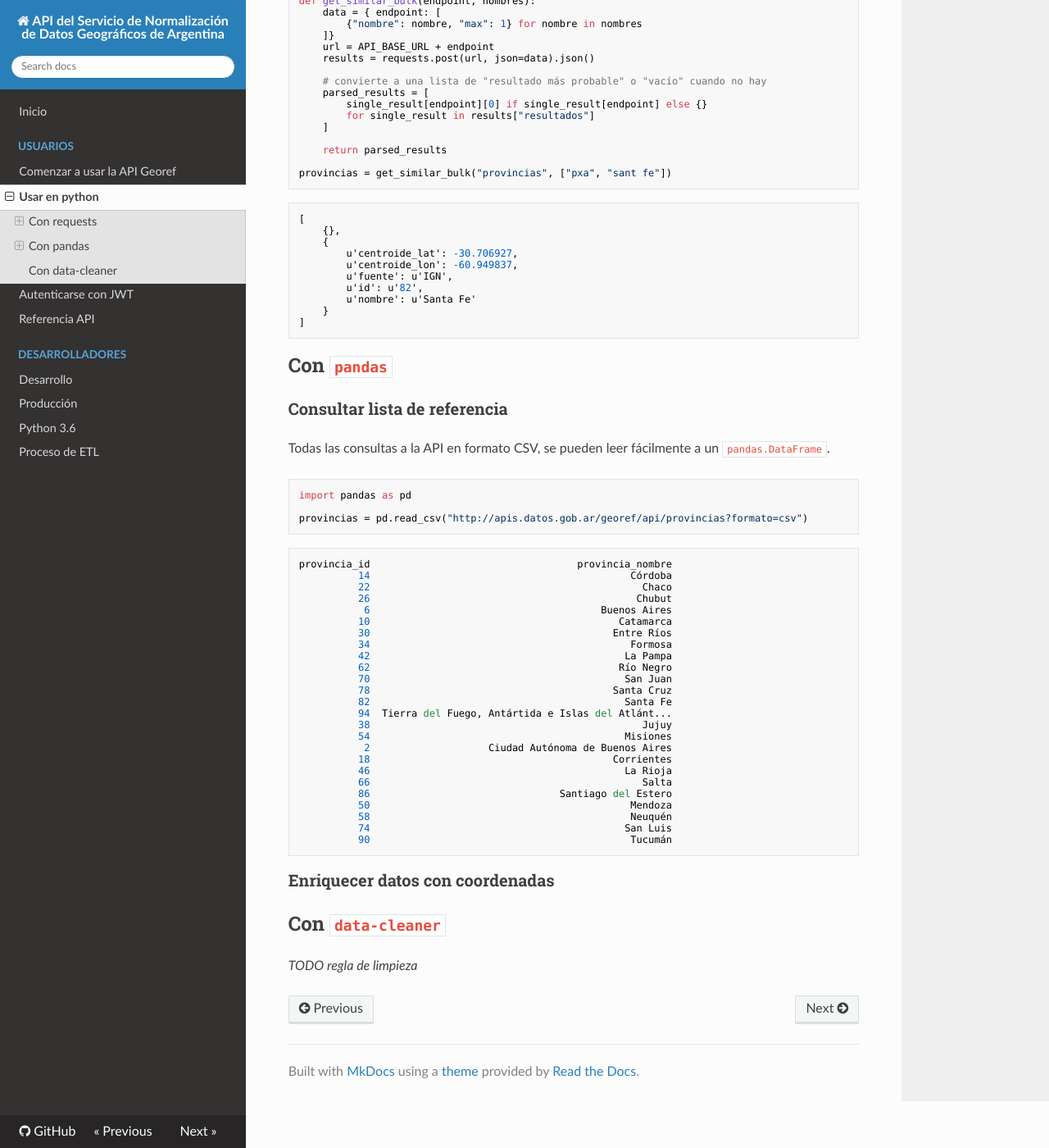
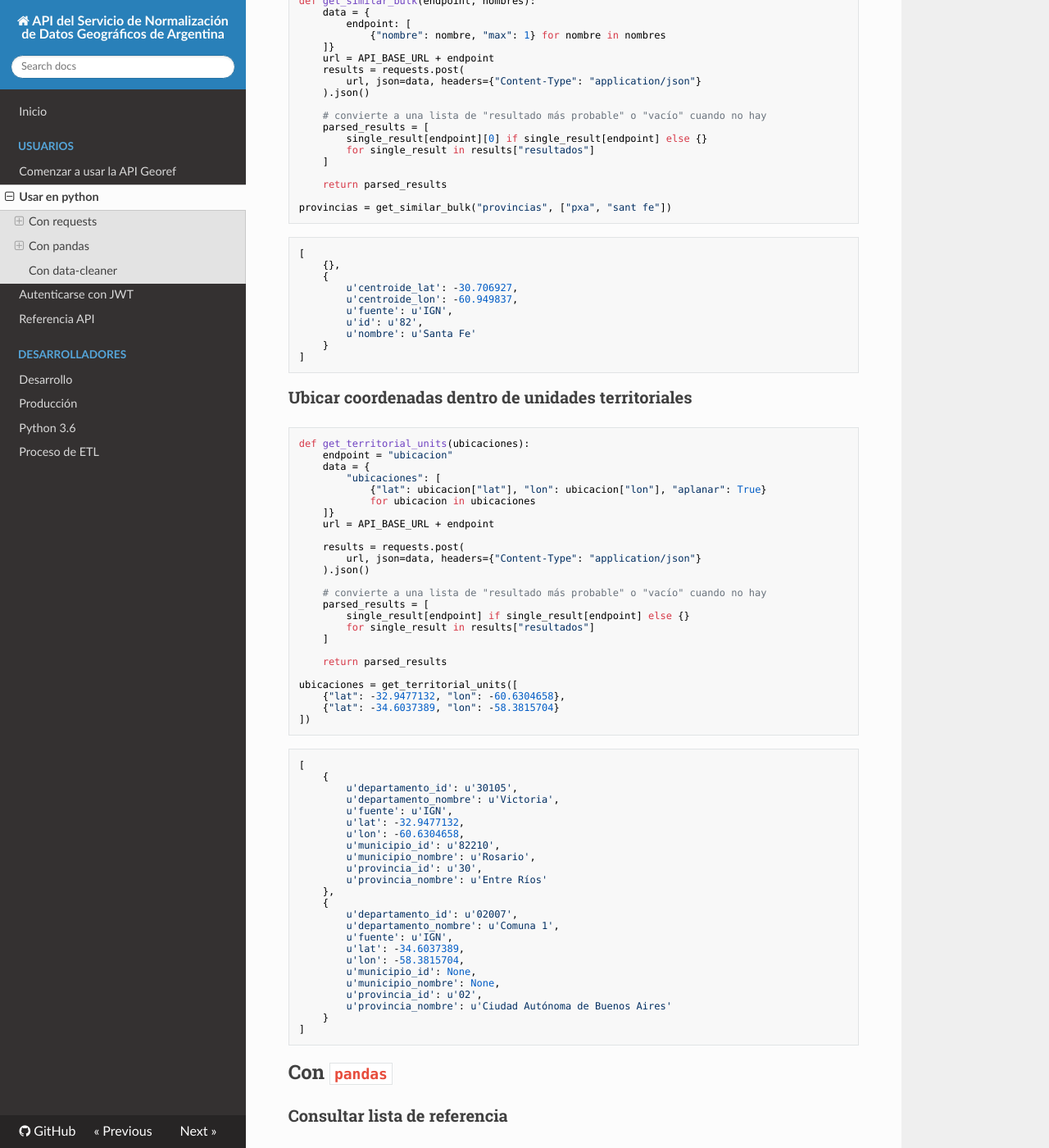
Before and after one commit to datosgobar/georef-ar-api, an MkDocs documentation site: the page built from docs/python_usage.md, in a window 1280 px wide and 1400 px high, scrolled down 671 px. Shown: the whole window at 82% size. Built offline with MkDocs 1.6.1, drawn with Linux system fonts in a browser that asks for light colours; nearby versions of some CDN libraries; some of the changed text lies outside the part shown.

Commit message:
Agrego ejemplo para ubicar coordenadas en unidades territoriales con python y requests.

````diff
--- a/docs/python_usage.md
+++ b/docs/python_usage.md
@@ -18,7 +18,7 @@ def get_similar(endpoint, nombre, **kwargs):
 provincias = get_similar("provincias", "San Juan")
 ```
 
-```json
+```python
 [{
     u'centroide_lat': -30.865368,
     u'centroide_lon': -68.889491,
@@ -32,11 +32,14 @@ provincias = get_similar("provincias", "San Juan")
 
 ```python
 def get_similar_bulk(endpoint, nombres):
-    data = { endpoint: [
-        {"nombre": nombre, "max": 1} for nombre in nombres
+    data = {
+        endpoint: [
+            {"nombre": nombre, "max": 1} for nombre in nombres
     ]}
     url = API_BASE_URL + endpoint
-    results = requests.post(url, json=data).json()
+    results = requests.post(
+        url, json=data, headers={"Content-Type": "application/json"}
+    ).json()
 
     # convierte a una lista de "resultado más probable" o "vacío" cuando no hay
     parsed_results = [
@@ -49,7 +52,7 @@ def get_similar_bulk(endpoint, nombres):
 provincias = get_similar_bulk("provincias", ["pxa", "sant fe"])
 ```
 
-```json
+```python
 [
     {},
     {
@@ -58,6 +61,63 @@ provincias = get_similar_bulk("provincias", ["pxa", "sant fe"])
         u'fuente': u'IGN',
         u'id': u'82',
         u'nombre': u'Santa Fe'
+    }
+]
+```
+
+### Ubicar coordenadas dentro de unidades territoriales
+
+```python
+def get_territorial_units(ubicaciones):
+    endpoint = "ubicacion"
+    data = {
+        "ubicaciones": [
+            {"lat": ubicacion["lat"], "lon": ubicacion["lon"], "aplanar": True}
+            for ubicacion in ubicaciones
+    ]}
+    url = API_BASE_URL + endpoint
+
+    results = requests.post(
+        url, json=data, headers={"Content-Type": "application/json"}
+    ).json()
+
+    # convierte a una lista de "resultado más probable" o "vacío" cuando no hay
+    parsed_results = [
+        single_result[endpoint] if single_result[endpoint] else {}
+        for single_result in results["resultados"]
+    ]
+
+    return parsed_results
+
+ubicaciones = get_territorial_units([
+    {"lat": -32.9477132, "lon": -60.6304658},
+    {"lat": -34.6037389, "lon": -58.3815704}
+])
+```
+
+```python
+[
+    {
+        u'departamento_id': u'30105',
+        u'departamento_nombre': u'Victoria',
+        u'fuente': u'IGN',
+        u'lat': -32.9477132,
+        u'lon': -60.6304658,
+        u'municipio_id': u'82210',
+        u'municipio_nombre': u'Rosario',
+        u'provincia_id': u'30',
+        u'provincia_nombre': u'Entre Ríos'
+    },
+    {
+        u'departamento_id': u'02007',
+        u'departamento_nombre': u'Comuna 1',
+        u'fuente': u'IGN',
+        u'lat': -34.6037389,
+        u'lon': -58.3815704,
+        u'municipio_id': None,
+        u'municipio_nombre': None,
+        u'provincia_id': u'02',
+        u'provincia_nombre': u'Ciudad Autónoma de Buenos Aires'
     }
 ]
 ```
````
Also changed, not shown: other parts of docs/python_usage.md (+1 -4 lines).
